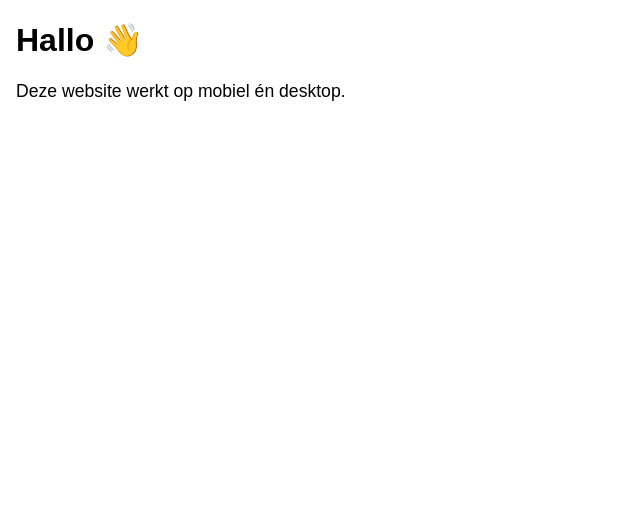
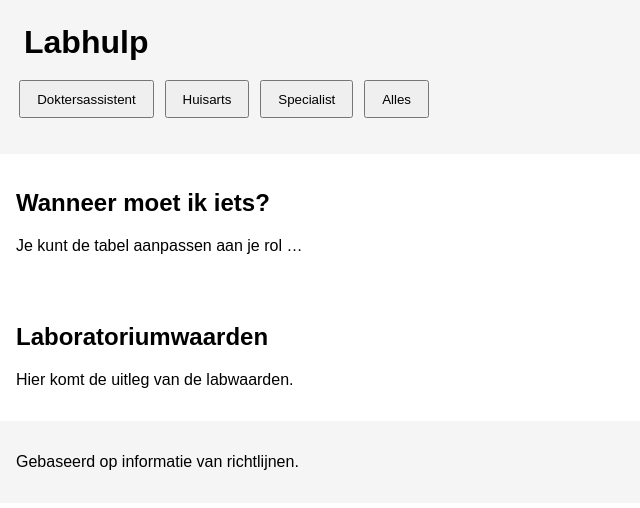
Before and after one commit to manouk1991/manouk1991.github.io, a plain HTML site: page index.html in a window 1280 px wide. Shown: the whole page, without its empty margins (0-640 px from the left). Drawn offline with Linux system fonts and the light colour scheme.

Commit message:
Revamp index.html with new title and layout
Updated the title and improved the layout with a header, buttons, and sections for content.

```diff
--- a/index.html
+++ b/index.html
@@ -3,25 +3,41 @@
 <head>
   <meta charset="UTF-8">
   <meta name="viewport" content="width=device-width, initial-scale=1.0">
-  <title>Mobiele site</title>
+  <title>Labhulp</title>
   <style>
-    body {
-      font-family: sans-serif;
-      margin: 1rem;
-    }
-    h1 {
-      font-size: 2rem;
-    }
-    p {
-      font-size: 1.1rem;
-      max-width: 600px;
-    }
+    body { font-family: Arial, sans-serif; margin: 0; padding: 0; }
+    header, footer { background: #f5f5f5; padding: 1rem; }
+    h1 { margin: 0.5rem; }
+    .buttons { margin: 1rem 0; }
+    .buttons button { margin: 0.2rem; padding: 0.6rem 1rem; }
+    .content { padding: 1rem; }
   </style>
 </head>
 <body>
-  <h1>Hallo 👋</h1>
-  <p>
-    Deze website werkt op mobiel én desktop.
-  </p>
+
+<header>
+  <h1>Labhulp</h1>
+  <div class="buttons">
+    <button>Doktersassistent</button>
+    <button>Huisarts</button>
+    <button>Specialist</button>
+    <button>Alles</button>
+  </div>
+</header>
+
+<section class="content">
+  <h2>Wanneer moet ik iets?</h2>
+  <p>Je kunt de tabel aanpassen aan je rol …</p>
+</section>
+
+<section class="content">
+  <h2>Laboratoriumwaarden</h2>
+  <p>Hier komt de uitleg van de labwaarden.</p>
+</section>
+
+<footer>
+  <p>Gebaseerd op informatie van richtlijnen.</p>
+</footer>
+
 </body>
 </html>
```
